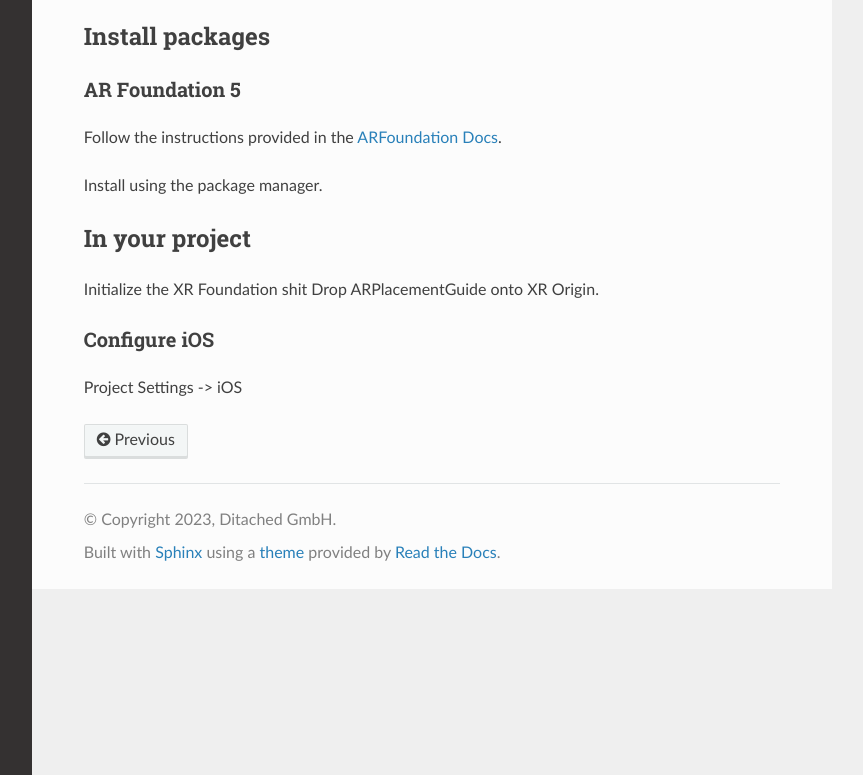
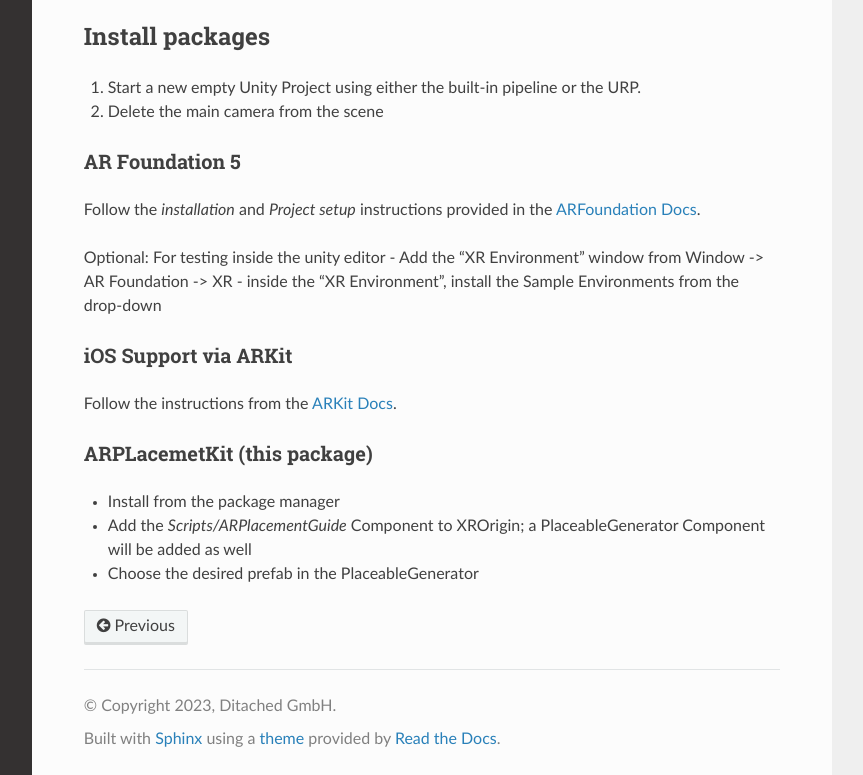
Before and after one commit to Ditached/ARPlacementKit-Docs, a Sphinx documentation site: the page built from docs/source/installation.rst, in a window 1280 px wide and 1039 px high, cut to the strip 264-1039 px from the top of the window. Shown: the whole strip, without its empty margins (268-1131 px from the left). Built offline with Sphinx 7.4.7 and the Read the Docs theme 2.0.0, drawn with Linux system fonts in a browser that asks for light colours.

Commit message:
Provide more install instructions

```diff
--- a/docs/source/installation.rst
+++ b/docs/source/installation.rst
@@ -5,30 +5,40 @@
 .. autosummary::
    :toctree: generated
 
+
 Install packages
 ================
+
+1. Start a new empty Unity Project using either the built-in pipeline or the URP.
+2. Delete the main camera from the scene
 
 AR Foundation 5
 ---------------
 
-Follow the instructions provided in the `ARFoundation Docs`_.
+Follow the *installation* and *Project setup* instructions provided in the `ARFoundation Docs`_.
+
+Optional: For testing inside the unity editor
+- Add the "XR Environment" window from Window -> AR Foundation -> XR
+- inside the "XR Environment", install the Sample Environments from the drop-down
 
 
 
-Install using the package manager.
+iOS Support via ARKit
+---------------------
+Follow the instructions from the `ARKit Docs`_.
 
 
-In your project
-===============
-
-Initialize the XR Foundation shit
-Drop ARPlacementGuide onto XR Origin.
-
-Configure iOS
+ARPLacemetKit (this package)
 -------------
 
-Project Settings -> iOS
+- Install from the package manager
+- Add the *Scripts/ARPlacementGuide* Component to XROrigin; a PlaceableGenerator Component will be added as well
+- Choose the desired prefab in the PlaceableGenerator
 
 
 
-.. _ARFoundation Docs: https://docs.unity3d.com/Packages/com.unity.xr.arfoundation@5.0/manual/project-setup/install-arfoundation.html
+
+
+
+.. _ARFoundation Docs: https://docs.unity3d.com/Packages/com.unity.xr.arfoundation@5.0/manual/project-setup/project-setup.html
+.. _ARKit Docs: https://docs.unity3d.com/Packages/com.unity.xr.arkit@5.0/manual/project-configuration-arkit.html
```
